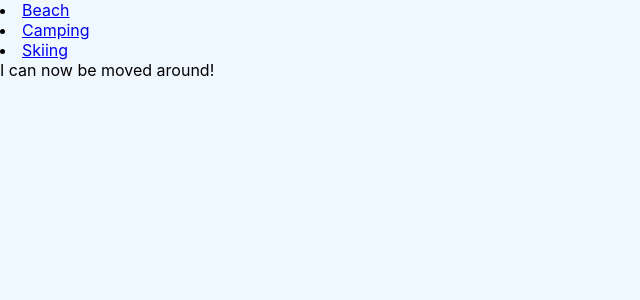
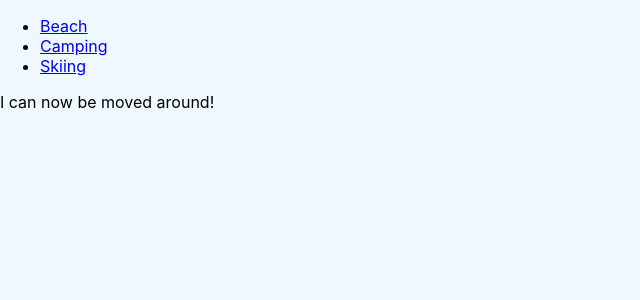
Before and after one commit to appletom/RoadTrip, a React (Create React App) app: page /destinations in a window 1280 px wide. Shown: the top 300 px of the page, without its empty margins (0-640 px from the left). Built offline with nearby package versions, Linux system fonts and the light colour scheme.

Commit message:
add link-to's for each destination

```diff
--- a/src/components/Destinations.js
+++ b/src/components/Destinations.js
@@ -6,12 +6,20 @@ import Beach from './Beach';
 import Camping from './Camping';
 import Skiing from './Skiing';
 
+import destinations from '../destinations.css';
+
 const Destinations = () => {
     return (
         <div>
-        <li> <Link to="/destinations/Beach">Beach</Link> </li>
-        <li> <Link to="/destinations/Camping">Camping</Link> </li>
-        <li> <Link to="/destinations/Skiing">Skiing</Link> </li>
+        <ul>
+        <li><Link to="/Beach">Beach</Link></li>
+
+
+        <li><Link to="/Camping">Camping</Link></li>
+
+
+        <li><Link to="/Skiing">Skiing</Link></li>
+        </ul>
 
         <Draggable>
         <div>I can now be moved around!</div>
--- /dev/null
+++ b/src/destinations.css
@@ -0,0 +1,3 @@
+html, body {
+    position: center;
+}
```
Also changed, not shown: 1 other file (tests, documents, lock files or other folders).
